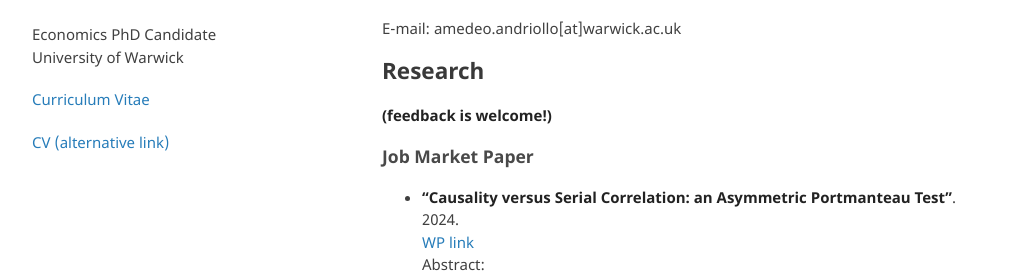
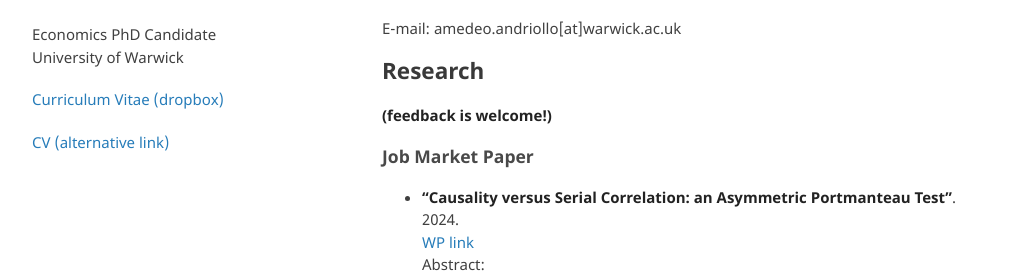
Before and after one commit to amandri/amandri.github.io, a Jekyll site: the page built from index.md, in a window 1280 px wide. Shown: the part 301-580 px from the top of the page, without its empty margins (133-1146 px from the left). Built offline with Jekyll 4.4.1, drawn with Linux system fonts in a browser that asks for light colours; the repository's description, which GitHub fills in, is left out; our own code applies the rules of GitHub Pages for plain Markdown files.

Commit message:
Update default.html

```diff
--- a/_layouts/default.html
+++ b/_layouts/default.html
@@ -30,7 +30,7 @@
 
 	<p class="view">Economics PhD Candidate<br> University of Warwick</p>
 
-        <p class="view">  <a href="https://www.dropbox.com/scl/fi/vy7048o9j9eonw98i4nzt/CV_andriollo.pdf?rlkey=1s7bc80kp32a0xzi0f7afo3xa&dl=0">Curriculum Vitae</a> </p>
+        <p class="view">  <a href="https://www.dropbox.com/scl/fi/vy7048o9j9eonw98i4nzt/CV_andriollo.pdf?rlkey=1s7bc80kp32a0xzi0f7afo3xa&dl=0">Curriculum Vitae (dropbox)</a> </p>
 
 	<p class="view">  <a href="assets/pdf/CV_andriollo.pdf">CV (alternative link) </a> </p>
 
```
